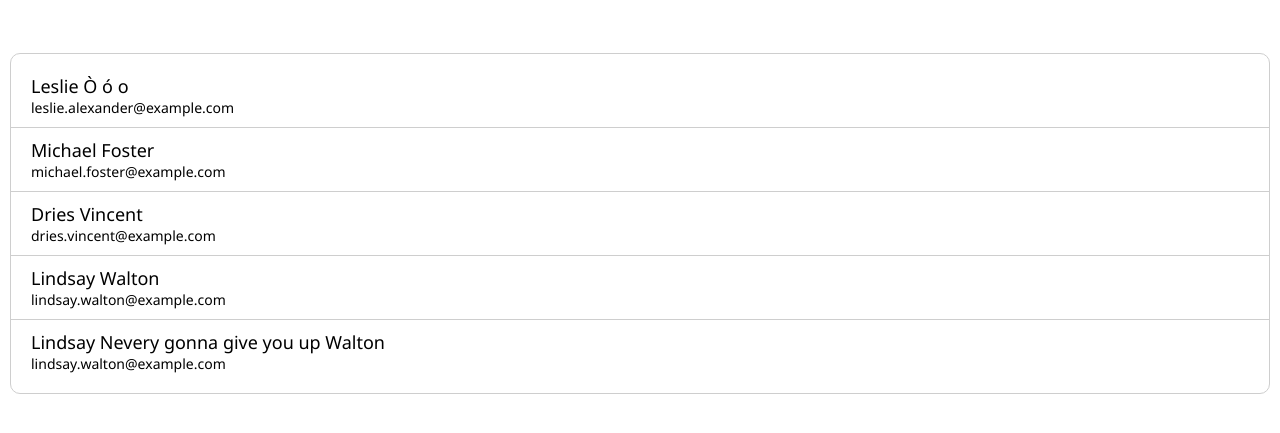
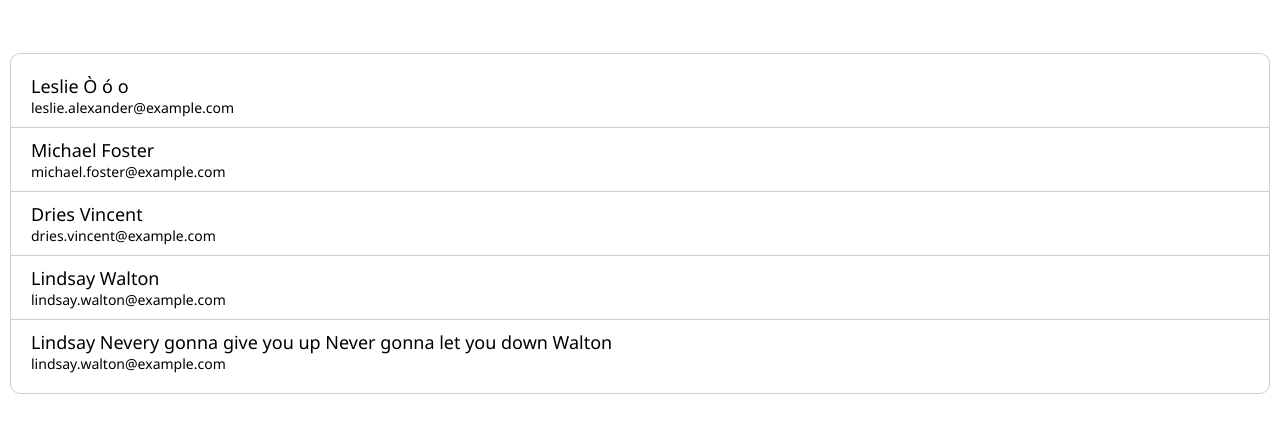
Before and after one commit to tienminhduong/test-git, a plain HTML site: page index.html in a window 1280 px wide. Shown: the part 297-730 px from the top of the page. Drawn offline with Linux system fonts and the light colour scheme.

Commit message:
Nah nah nah

```diff
--- a/index.html
+++ b/index.html
@@ -36,7 +36,7 @@
             <p class="email">lindsay.walton@example.com</p>
         </div>
         <div class="item">
-            <p class="name">Lindsay Nevery gonna give you up Walton</p>
+            <p class="name">Lindsay Nevery gonna give you up Never gonna let you down Walton</p>
             <p class="email">lindsay.walton@example.com</p>
         </div>
     </div>
```
